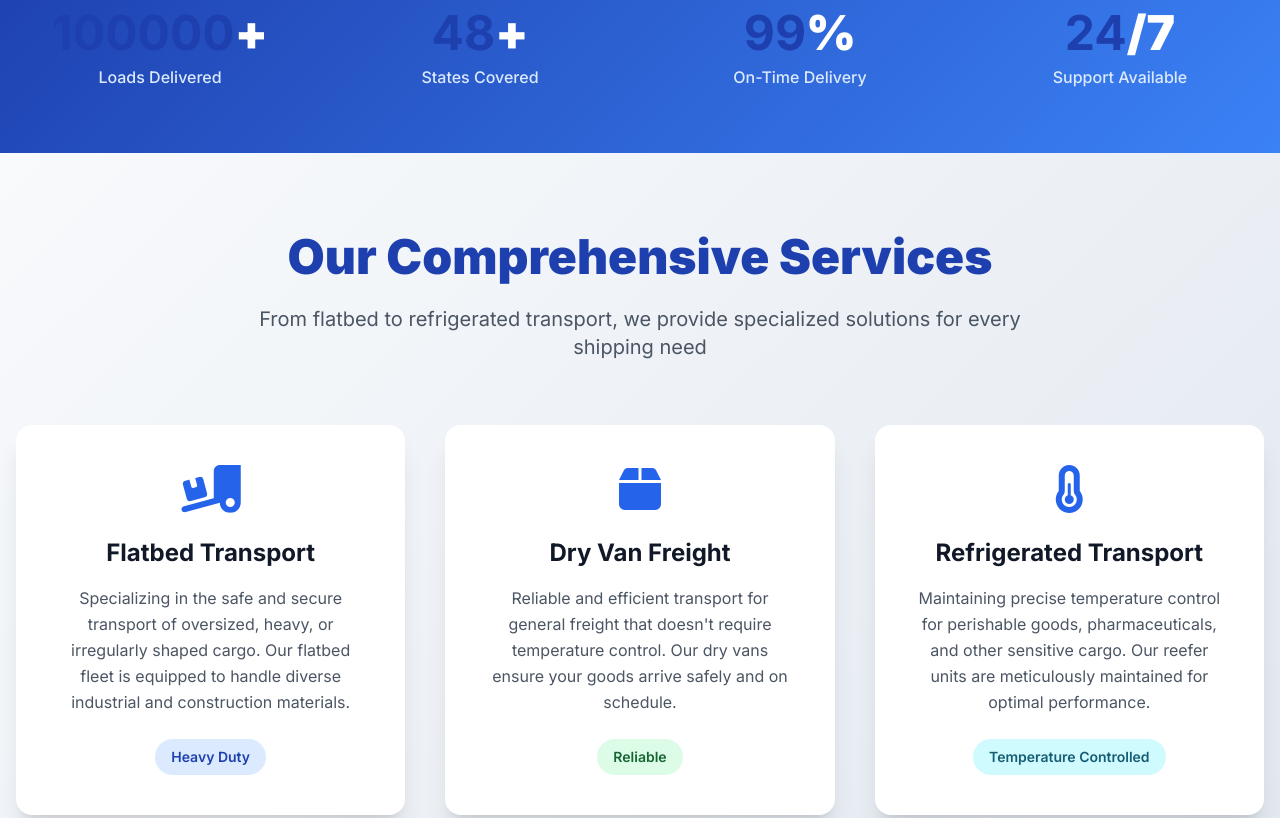
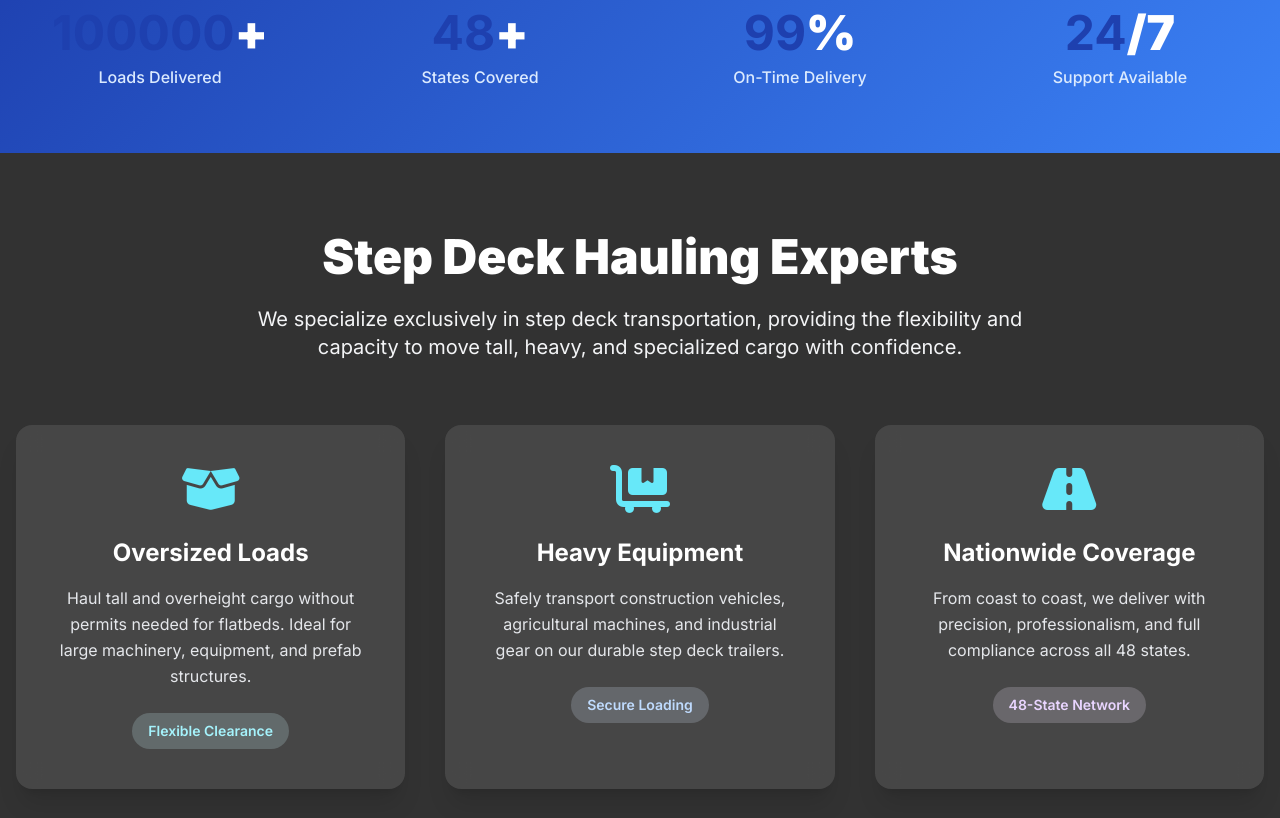
Before and after one commit to serbianum/cpstarllc, a plain HTML site: page index.html in a window 1280 px wide. Shown: the part 965-1783 px from the top of the page. Drawn offline with nearby package versions, Linux system fonts and the light colour scheme.

Commit message:
services update

```diff
--- a/index.html
+++ b/index.html
@@ -117,6 +117,13 @@
         /* Hero Section Styling */
         .hero-bg {
             background: linear-gradient(rgba(0,0,0,0.5), rgba(0,0,0,0.5)), url('background.png');
+            background-size: cover;
+            background-position: center;
+            background-attachment: fixed;
+        }
+
+        .stepdeck-bg {
+            background: linear-gradient(rgba(0,0,0,0.5), rgba(0,0,0,0.5)), url('stepdeck-bg.png');
             background-size: cover;
             background-position: center;
             background-attachment: fixed;
@@ -328,50 +335,51 @@
         </div>
     </section>
 
-    <!-- Enhanced Services Section -->
-    <section id="services" class="py-20 px-4 gradient-light fade-in-section">
-        <div class="container mx-auto text-center">
-            <h2 class="text-4xl md:text-5xl font-black text-blue-800 mb-6 animate-fadeInUp">Our Comprehensive Services</h2>
-            <p class="text-xl text-gray-600 mb-16 max-w-3xl mx-auto animate-fadeInUp delay-200">
-                From flatbed to refrigerated transport, we provide specialized solutions for every shipping need
+<!-- Enhanced Step Deck Services Section -->
+<section id="services" class="py-20 px-4 relative text-white fade-in-section stepdeck-bg bg-fixed bg-cover bg-center">
+    <div class="absolute inset-0 bg-black/60"></div>
+    <div class="container mx-auto text-center relative z-10">
+        <h2 class="text-4xl md:text-5xl font-black text-white mb-6 animate-fadeInUp">Step Deck Hauling Experts</h2>
+        <p class="text-xl text-gray-100 mb-16 max-w-3xl mx-auto animate-fadeInUp delay-200">
+            We specialize exclusively in step deck transportation, providing the flexibility and capacity to move tall, heavy, and specialized cargo with confidence.
         </p>
         <div class="grid grid-cols-1 md:grid-cols-2 lg:grid-cols-3 gap-10">
-                <div class="service-card bg-white p-10 rounded-2xl shadow-xl hover:shadow-2xl animate-fadeInUp delay-100">
-                    <div class="text-blue-600 mb-6 animate-float">
-                        <i class="fas fa-truck-loading text-5xl"></i>
+            <div class="service-card bg-white/10 backdrop-blur-md p-10 rounded-2xl shadow-xl hover:shadow-2xl animate-fadeInUp delay-100">
+                <div class="text-cyan-300 mb-6 animate-float">
+                    <i class="fas fa-box-open text-5xl"></i>
                 </div>
-                    <h3 class="text-2xl font-bold text-gray-900 mb-4">Flatbed Transport</h3>
-                    <p class="text-gray-600 leading-relaxed mb-6">
-                        Specializing in the safe and secure transport of oversized, heavy, or irregularly shaped cargo. Our flatbed fleet is equipped to handle diverse industrial and construction materials.
+                <h3 class="text-2xl font-bold text-white mb-4">Oversized Loads</h3>
+                <p class="text-gray-200 leading-relaxed mb-6">
+                    Haul tall and overheight cargo without permits needed for flatbeds. Ideal for large machinery, equipment, and prefab structures.
                 </p>
                 <div class="flex justify-center">
-                        <span class="bg-blue-100 text-blue-800 px-4 py-2 rounded-full text-sm font-semibold">Heavy Duty</span>
+                    <span class="bg-cyan-100/20 text-cyan-200 px-4 py-2 rounded-full text-sm font-semibold">Flexible Clearance</span>
                 </div>
             </div>
 
-                <div class="service-card bg-white p-10 rounded-2xl shadow-xl hover:shadow-2xl animate-fadeInUp delay-200">
-                    <div class="text-blue-600 mb-6 animate-float delay-100">
-                        <i class="fas fa-box text-5xl"></i>
+            <div class="service-card bg-white/10 backdrop-blur-md p-10 rounded-2xl shadow-xl hover:shadow-2xl animate-fadeInUp delay-200">
+                <div class="text-cyan-300 mb-6 animate-float delay-100">
+                    <i class="fas fa-dolly-flatbed text-5xl"></i>
                 </div>
-                    <h3 class="text-2xl font-bold text-gray-900 mb-4">Dry Van Freight</h3>
-                    <p class="text-gray-600 leading-relaxed mb-6">
-                        Reliable and efficient transport for general freight that doesn't require temperature control. Our dry vans ensure your goods arrive safely and on schedule.
+                <h3 class="text-2xl font-bold text-white mb-4">Heavy Equipment</h3>
+                <p class="text-gray-200 leading-relaxed mb-6">
+                    Safely transport construction vehicles, agricultural machines, and industrial gear on our durable step deck trailers.
                 </p>
                 <div class="flex justify-center">
-                        <span class="bg-green-100 text-green-800 px-4 py-2 rounded-full text-sm font-semibold">Reliable</span>
+                    <span class="bg-blue-100/20 text-blue-200 px-4 py-2 rounded-full text-sm font-semibold">Secure Loading</span>
                 </div>
             </div>
 
-                <div class="service-card bg-white p-10 rounded-2xl shadow-xl hover:shadow-2xl animate-fadeInUp delay-300">
-                    <div class="text-blue-600 mb-6 animate-float delay-200">
-                        <i class="fas fa-thermometer-half text-5xl"></i>
+            <div class="service-card bg-white/10 backdrop-blur-md p-10 rounded-2xl shadow-xl hover:shadow-2xl animate-fadeInUp delay-300">
+                <div class="text-cyan-300 mb-6 animate-float delay-200">
+                    <i class="fas fa-road text-5xl"></i>
                 </div>
-                    <h3 class="text-2xl font-bold text-gray-900 mb-4">Refrigerated Transport</h3>
-                    <p class="text-gray-600 leading-relaxed mb-6">
-                        Maintaining precise temperature control for perishable goods, pharmaceuticals, and other sensitive cargo. Our reefer units are meticulously maintained for optimal performance.
+                <h3 class="text-2xl font-bold text-white mb-4">Nationwide Coverage</h3>
+                <p class="text-gray-200 leading-relaxed mb-6">
+                    From coast to coast, we deliver with precision, professionalism, and full compliance across all 48 states.
                 </p>
                 <div class="flex justify-center">
-                        <span class="bg-cyan-100 text-cyan-800 px-4 py-2 rounded-full text-sm font-semibold">Temperature Controlled</span>
+                    <span class="bg-purple-100/20 text-purple-200 px-4 py-2 rounded-full text-sm font-semibold">48-State Network</span>
                 </div>
             </div>
         </div>
```
Also changed, not shown: stepdeck-bg.png (added). Lines whose indentation alone changed are shown as unchanged.
